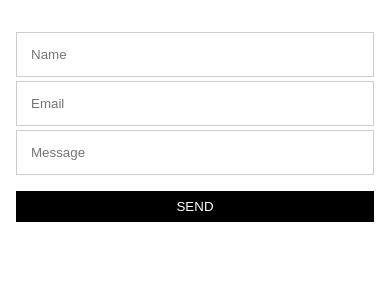
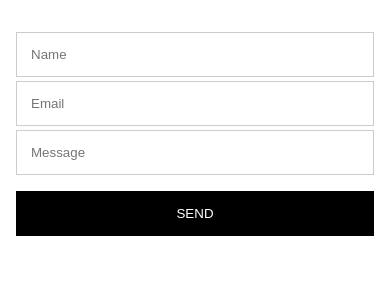
Before and after one commit to phanhung1309/w3s_the_band, a plain HTML site: page index.html in a window 390 px wide. Shown: the part 3762-4062 px from the top of the page. Drawn offline with Linux system fonts and the light colour scheme.

Commit message:
Change height send button in contact section

```diff
--- a/assets/css/responsive.css
+++ b/assets/css/responsive.css
@@ -82,6 +82,10 @@
     .contact-name {
         margin-top: 32px;
     }
+
+    input.contact-submit {
+        padding: 15px 16px;
+    }
 }
 
 /* Tablet: width >= 740px and width < 1024px */
```
